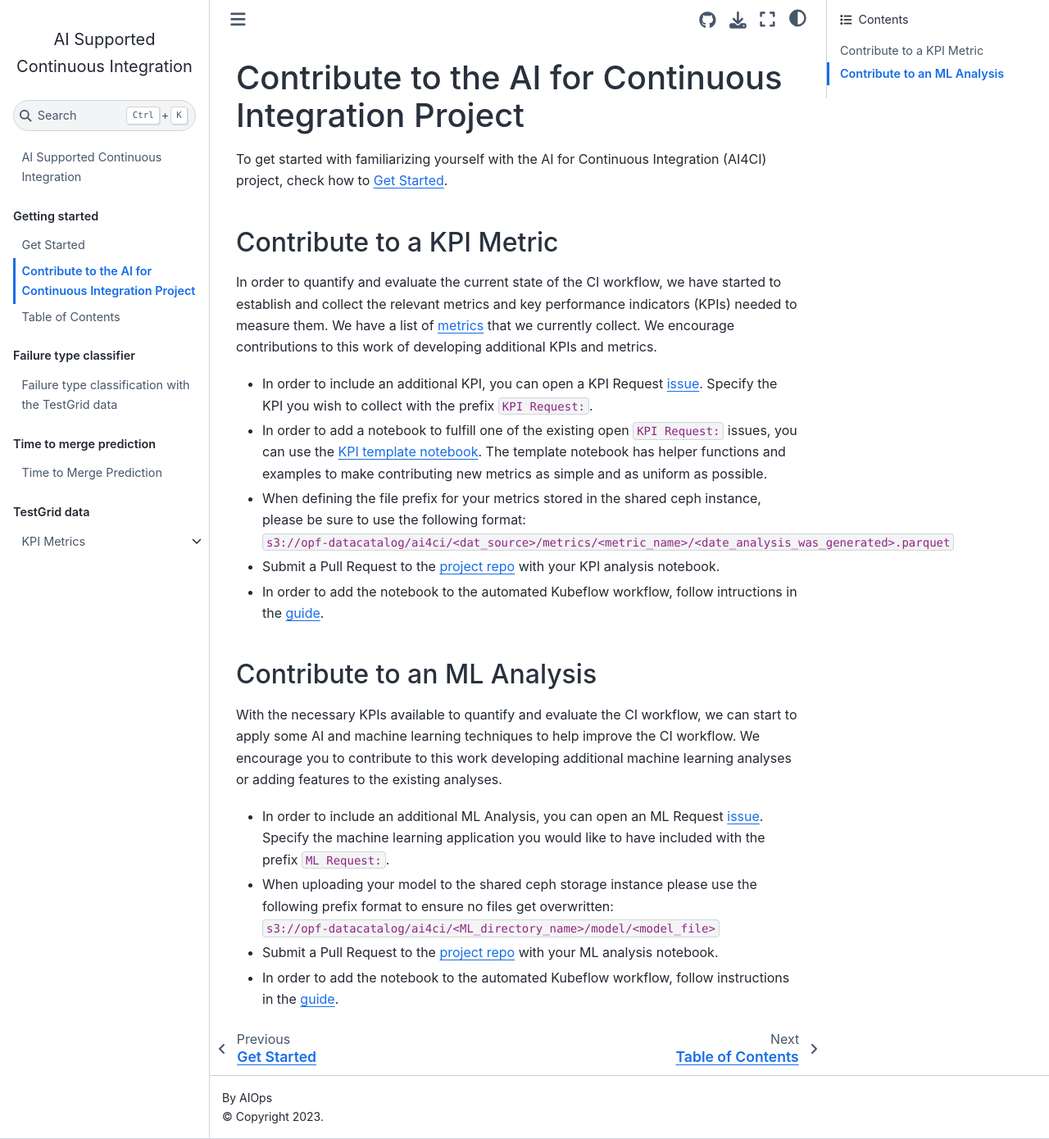
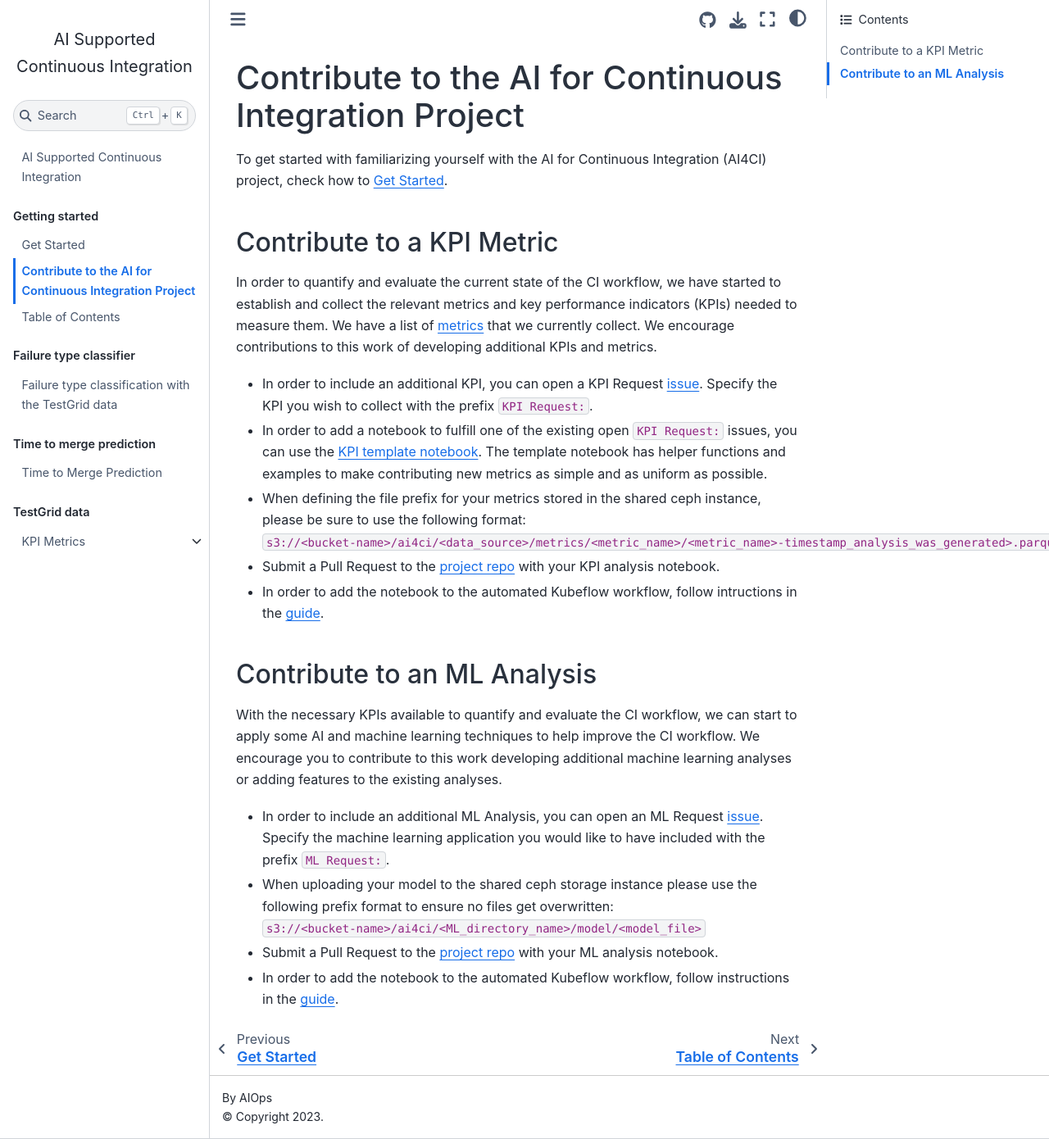
Before and after one commit to aicoe-aiops/ocp-ci-analysis, a Jupyter Book: the page built from docs/how-to-contribute.md, in a window 1280 px wide and 1390 px high. Shown: the whole window at 82% size. Built offline with Jupyter Book 1.0.4 settings and Sphinx 7.4.7 and the Sphinx Book theme 1.1.4, drawn with Linux system fonts in a browser that asks for light colours; pages that are not in the unit, such as notebooks, are missing from menus; comment, search, counter and statistics services are not loaded.

Commit message:
changed metric paths

```diff
--- a/docs/how-to-contribute.md
+++ b/docs/how-to-contribute.md
@@ -8,7 +8,7 @@ In order to quantify and evaluate the current state of the CI workflow, we have
 
 - In order to include an additional KPI, you can open a KPI Request [issue](https://github.com/aicoe-aiops/ocp-ci-analysis/issues?q=is%3Aissue+is%3Aopen+%22KPI+Request%22+). Specify the KPI you wish to collect with the prefix `KPI Request:`.
 - In order to add a notebook to fulfill one of the existing open `KPI Request:` issues, you can use the [KPI template notebook](../notebooks/data-sources/TestGrid/metrics/metric_template.ipynb). The template notebook has helper functions and examples to make contributing new metrics as simple and as uniform as possible.
-- When defining the file prefix for your metrics stored in the shared ceph instance, please be sure to use the following format: `s3://opf-datacatalog/ai4ci/<dat_source>/metrics/<metric_name>/<date_analysis_was_generated>.parquet`
+- When defining the file prefix for your metrics stored in the shared ceph instance, please be sure to use the following format: `s3://<bucket-name>/ai4ci/<data_source>/metrics/<metric_name>/<metric_name>-timestamp_analysis_was_generated>.parquet`
 - Submit a Pull Request to the [project repo](https://github.com/aicoe-aiops/ocp-ci-analysis) with your KPI analysis notebook.
 - In order to add the notebook to the automated Kubeflow workflow, follow intructions in the [guide](automating-using-elyra.md).
 
@@ -17,6 +17,6 @@ In order to quantify and evaluate the current state of the CI workflow, we have
 With the necessary KPIs available to quantify and evaluate the CI workflow, we can start to apply some AI and machine learning techniques to help improve the CI workflow. We encourage you to contribute to this work developing additional machine learning analyses or adding features to the existing analyses.
 
 - In order to include an additional ML Analysis, you can open an ML Request [issue](https://github.com/aicoe-aiops/ocp-ci-analysis/issues?q=is%3Aissue+is%3Aopen+%22ML+Request%22+). Specify the machine learning application you would like to have included with the prefix `ML Request:`.
-- When uploading your model to the shared ceph storage instance please use the following prefix format to ensure no files get overwritten: `s3://opf-datacatalog/ai4ci/<ML_directory_name>/model/<model_file>`
+- When uploading your model to the shared ceph storage instance please use the following prefix format to ensure no files get overwritten: `s3://<bucket-name>/ai4ci/<ML_directory_name>/model/<model_file>`
 - Submit a Pull Request to the [project repo](https://github.com/aicoe-aiops/ocp-ci-analysis) with your ML analysis notebook.
 - In order to add the notebook to the automated Kubeflow workflow, follow instructions in the [guide](automating-using-elyra.md).
```
Also changed, not shown: 14 other files.
